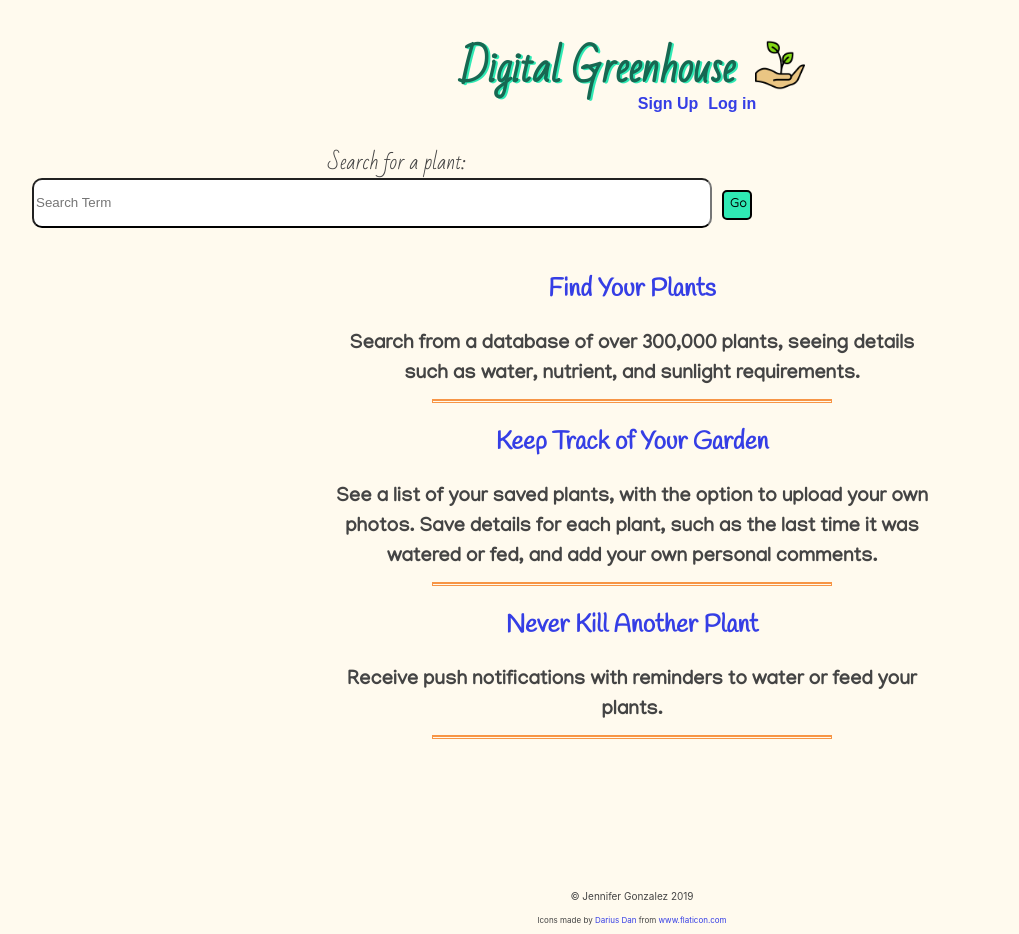
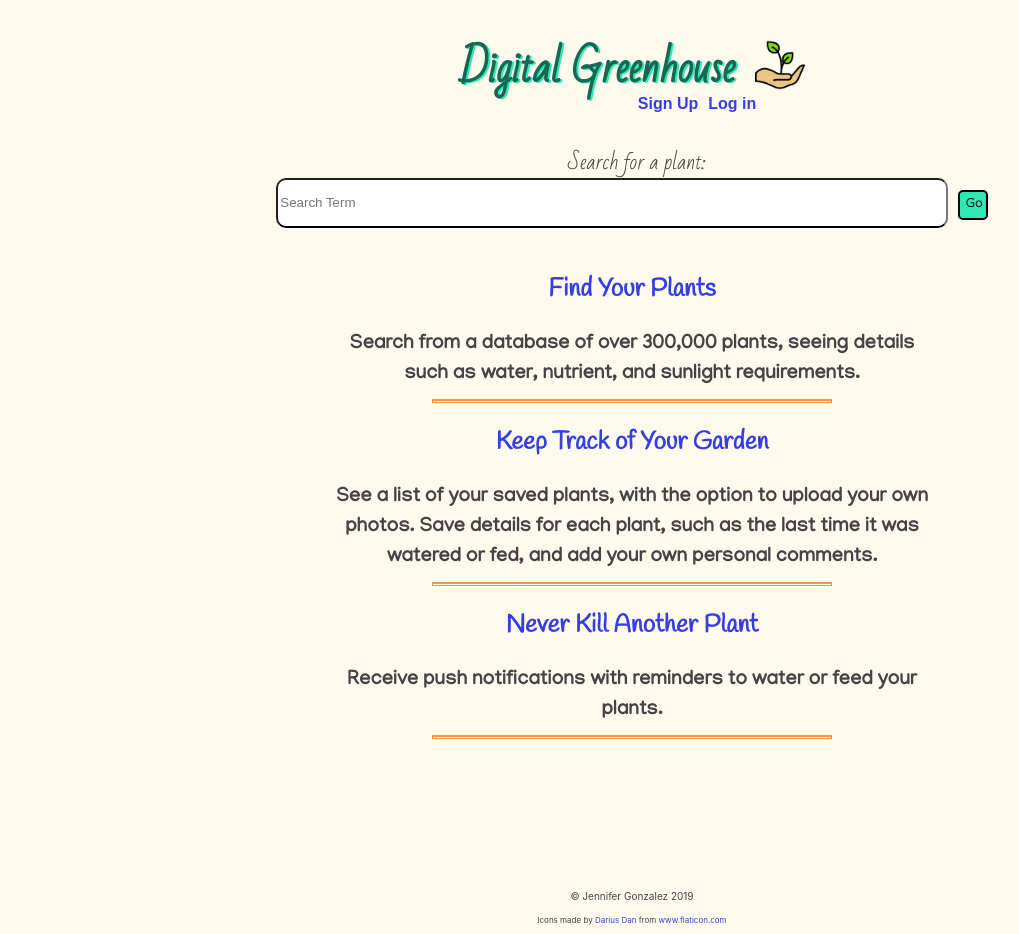
Before and after one commit to jenngonzalez/greenhouse-app, a React (Create React App) app: page / in a window 1280 px wide. Shown: the top 934 px of the page, without its empty margins (8-1027 px from the left). Built offline with nearby package versions, Linux system fonts and the light colour scheme; a web font is replaced by a local one.

Commit message:
fixed margin

```diff
--- a/src/routes/LandingPage/LandingPage.css
+++ b/src/routes/LandingPage/LandingPage.css
@@ -19,7 +19,7 @@
       max-width: 800px;
       margin-left: auto;
       margin-right: auto;
-      margin-left: 5px;
+      padding-left: 10px;
   }
 
   .search-form input {
```
